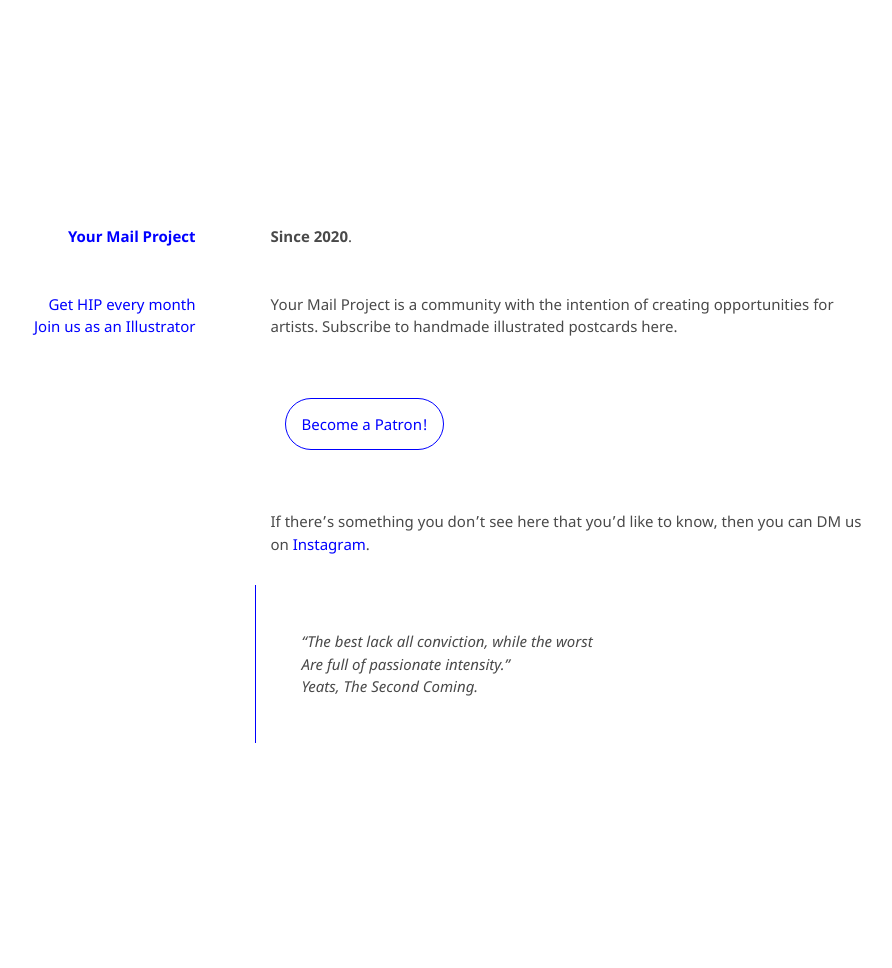
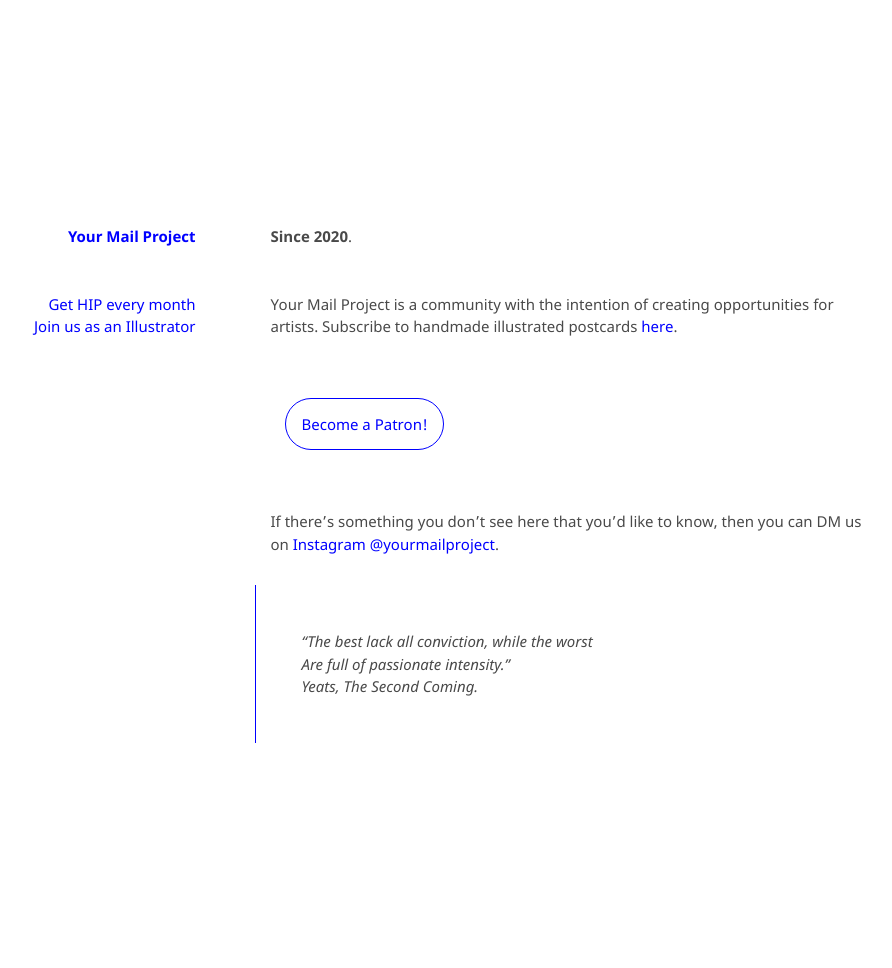
Before and after one commit to kvshvlin/yourmailproject, a Jekyll site: the page built from index.md, in a window 1280 px wide. Shown: the whole page, without its empty margins (191-1083 px from the left). Built offline with Jekyll 4.4.1, drawn with Linux system fonts in a browser that asks for light colours; our own code applies the rules of GitHub Pages for plain Markdown files.

Commit message:
Update index.md

```diff
--- a/index.md
+++ b/index.md
@@ -1,6 +1,6 @@
 **Since 2020**.
 
-Your Mail Project is a community with the intention of creating opportunities for artists. Subscribe to handmade illustrated postcards here.
+Your Mail Project is a community with the intention of creating opportunities for artists. Subscribe to handmade illustrated postcards <a href="https://www.patreon.com/kvshvl?fan_landing=true" target="_blank">here</a>.
 
 <div class="roadmap-spacer-1"></div>
 
@@ -10,7 +10,7 @@
 
 <div class="roadmap-spacer-2"></div>
 
-If there’s something you don’t see here that you’d like to know, then you can DM us on <a href="https://www.instagram.com/yourmailproject" target="_blank">Instagram</a>.
+If there’s something you don’t see here that you’d like to know, then you can DM us on <a href="https://www.instagram.com/yourmailproject" target="_blank">Instagram @yourmailproject</a>.
 
 > "The best lack all conviction, while the worst
 Are full of passionate intensity."
```
